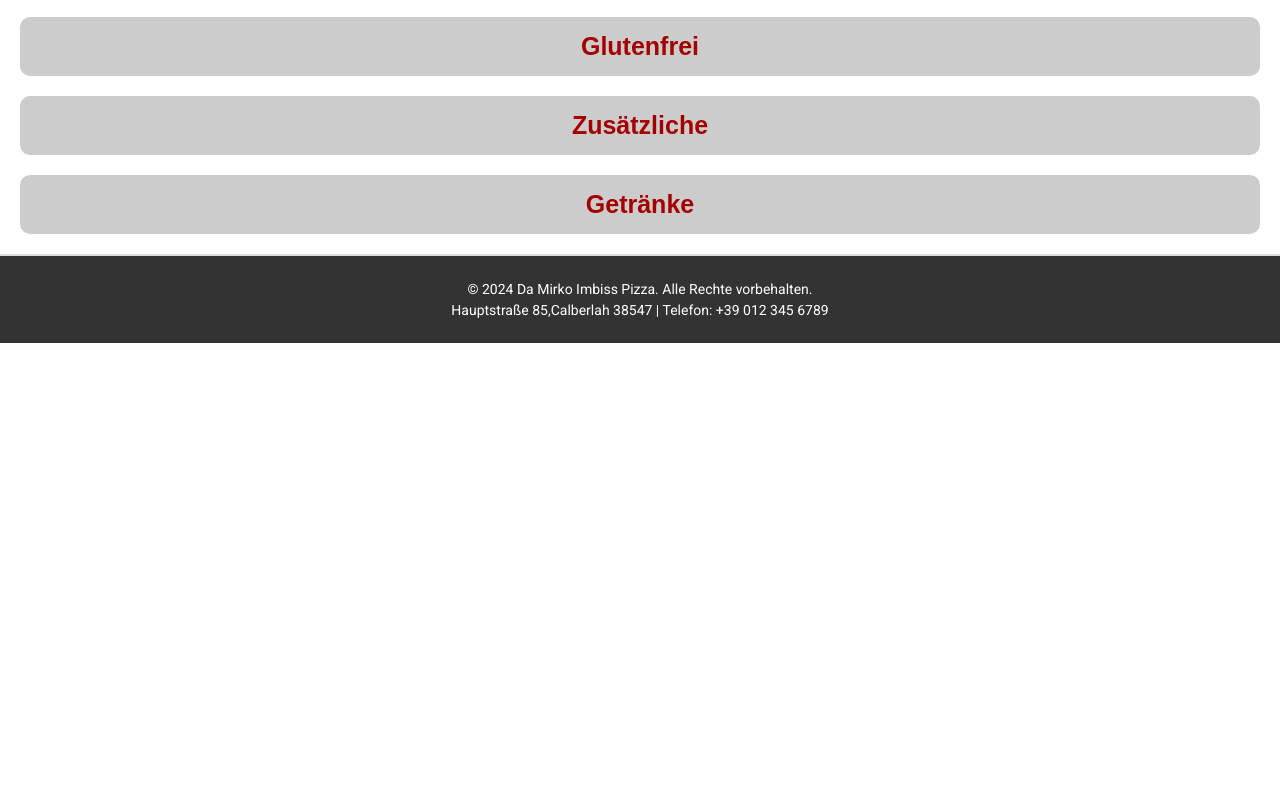
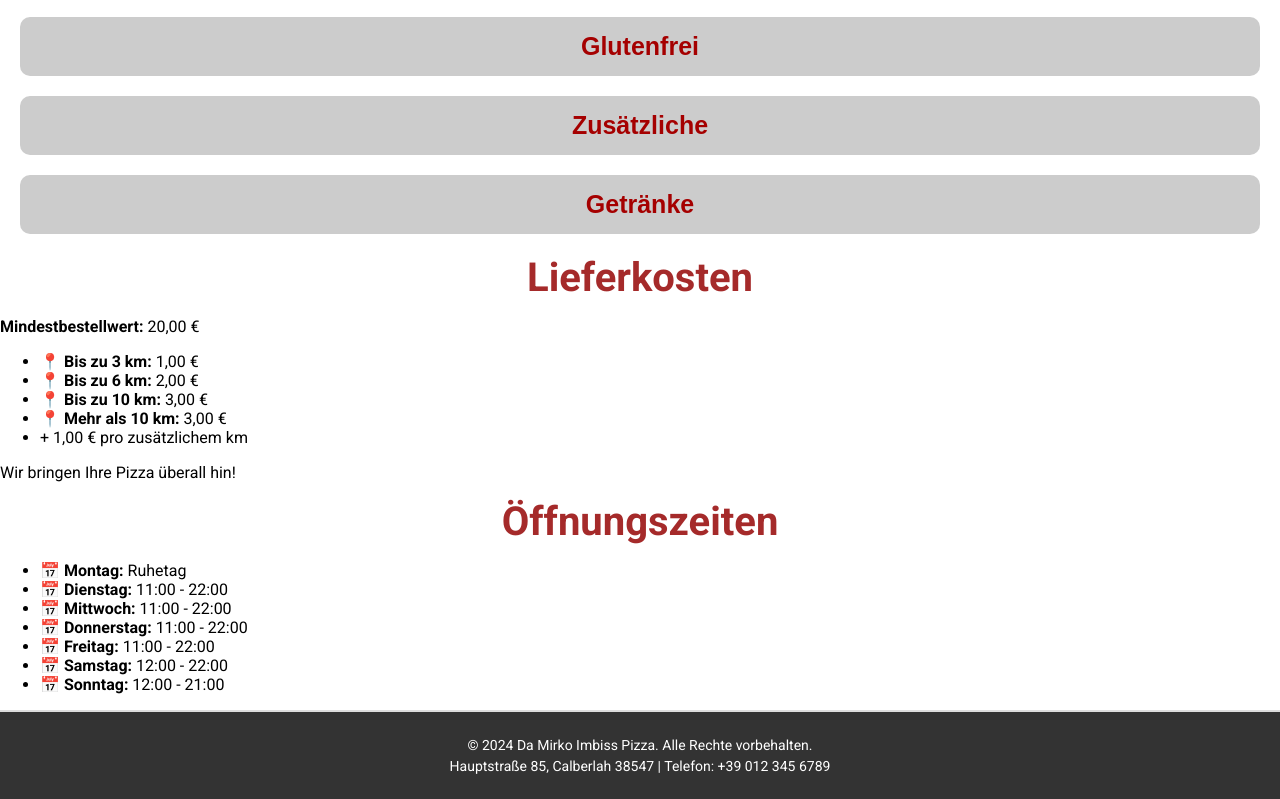
Before and after one commit to damirkoimbisspizza/menu, a plain HTML site: page index.html in a window 1280 px wide. Shown: the part 572-1371 px from the top of the page. Before the commit the page ends 915 px from the top, so only its background shows below. Drawn offline with Linux system fonts and the light colour scheme.

Commit message:
Update index.html

```diff
--- a/index.html
+++ b/index.html
@@ -48,11 +48,36 @@
         <div id="menu-content">
             <!-- I contenuti del menu verranno generati qui -->
         </div>
+
+        <div class="note">
+            <h1>Lieferkosten</h1>
+            <p><strong>Mindestbestellwert:</strong> 20,00 €</p>
+            <ul>
+                <li>📍   <strong>Bis zu 3 km:</strong> 1,00 €</li>
+                <li>📍   <strong>Bis zu 6 km:</strong> 2,00 €</li>
+                <li>📍   <strong>Bis zu 10 km:</strong> 3,00 €</li>
+                <li>📍   <strong>Mehr als 10 km:</strong> 3,00 €</li>
+                <li> + 1,00 € pro zusätzlichem km</li>
+            </ul>
+            <p class="italic-text">Wir bringen Ihre Pizza überall hin!</p>
+        </div>
+        <div class="note">
+            <h1>Öffnungszeiten</h1>
+            <ul>
+                <li>📅   <strong>Montag:</strong> Ruhetag</li>
+                <li>📅   <strong>Dienstag:</strong> 11:00 - 22:00</li>
+                <li>📅   <strong>Mittwoch:</strong> 11:00 - 22:00</li>
+                <li>📅   <strong>Donnerstag:</strong> 11:00 - 22:00</li>
+                <li>📅   <strong>Freitag:</strong> 11:00 - 22:00</li>
+                <li>📅   <strong>Samstag:</strong> 12:00 - 22:00</li>
+                <li>📅   <strong>Sonntag:</strong> 12:00 - 21:00</li>
+            </ul>
+        </div>
     </main>
 
     <footer>
         <p>&copy; 2024 Da Mirko Imbiss Pizza. Alle Rechte vorbehalten.</p>
-        <p>Hauptstraße 85,Calberlah 38547 | Telefon: +39 012 345 6789</p>
+        <p>Hauptstraße 85, Calberlah 38547 | Telefon: +39 012 345 6789</p>
         <!--  <p><a href="mailto:info@pizzerianome.com">Email: info@pizzerianome.com</a></p> -->
     </footer>
 
```
